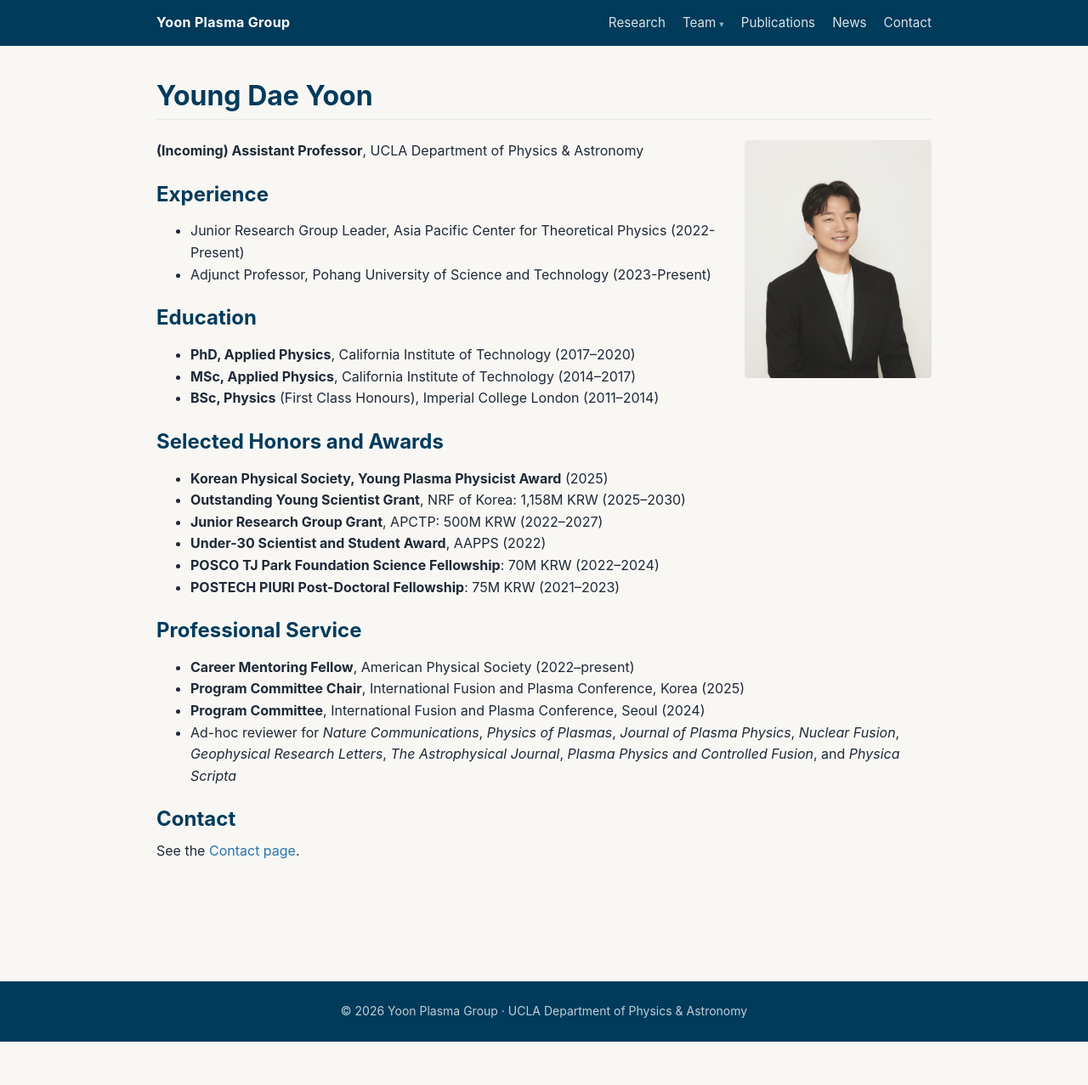
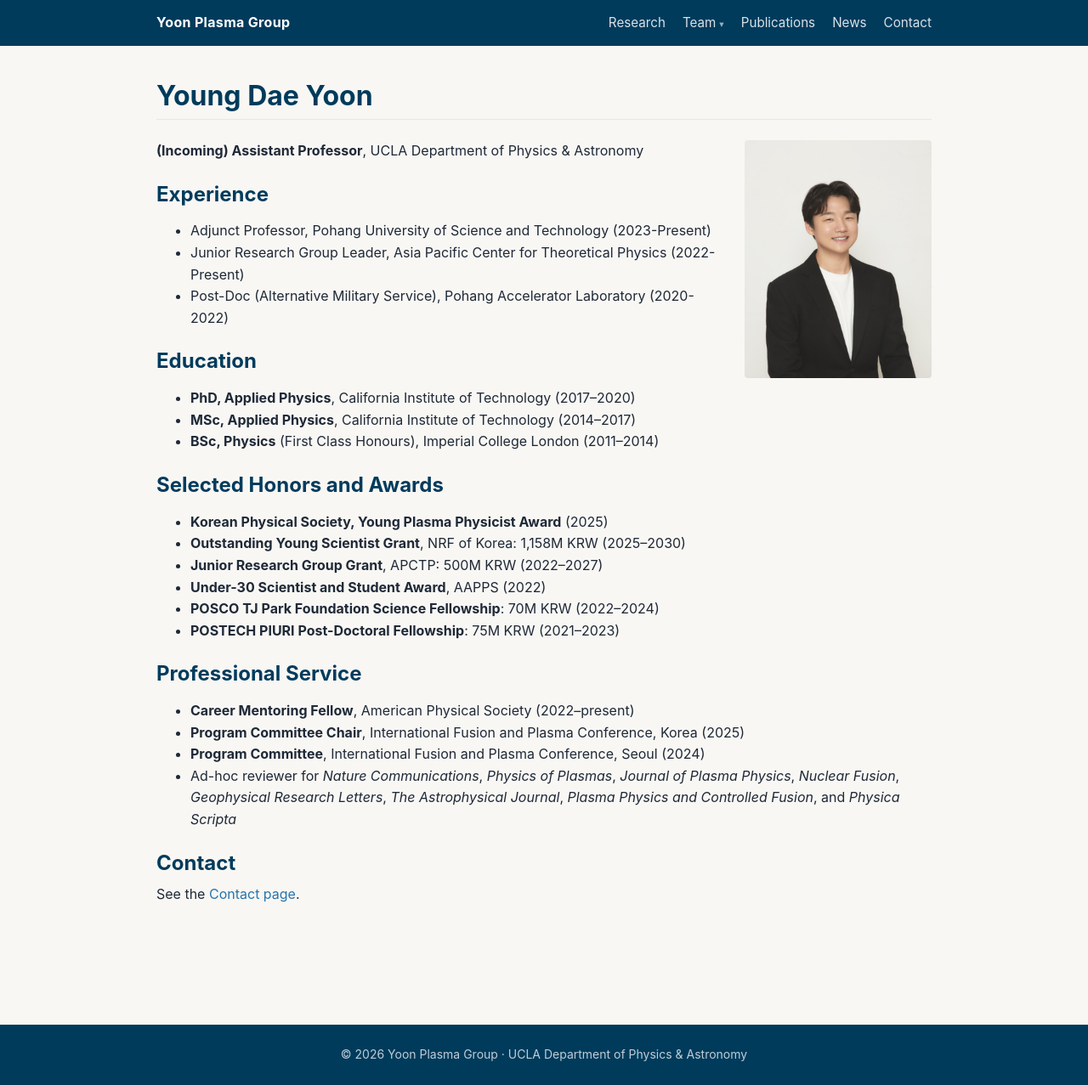
Before and after one commit to ydyoon93/yoonplasmagroup, a Jekyll site: the page built from team/pi.md, in a window 1280 px wide. Shown: the whole page at 85% size. Built offline with Jekyll 4.4.1, drawn with Linux system fonts in a browser that asks for light colours; before the commit the page ends 1226 px from its top, so only the background shows below that.

Commit message:
content: add PAL post-doc and reorder PI experience entries
Co-Authored-By: Claude Opus 4.7 (1M context) <noreply@anthropic.com>

```diff
--- a/team/pi.md
+++ b/team/pi.md
@@ -9,8 +9,9 @@ permalink: /team/pi/
 
 ## Experience
 
+- Adjunct Professor, Pohang University of Science and Technology (2023-Present)
 - Junior Research Group Leader, Asia Pacific Center for Theoretical Physics (2022-Present)
-- Adjunct Professor, Pohang University of Science and Technology (2023-Present)
+- Post-Doc (Alternative Military Service), Pohang Accelerator Laboratory (2020-2022)
 
 ## Education
 
```
